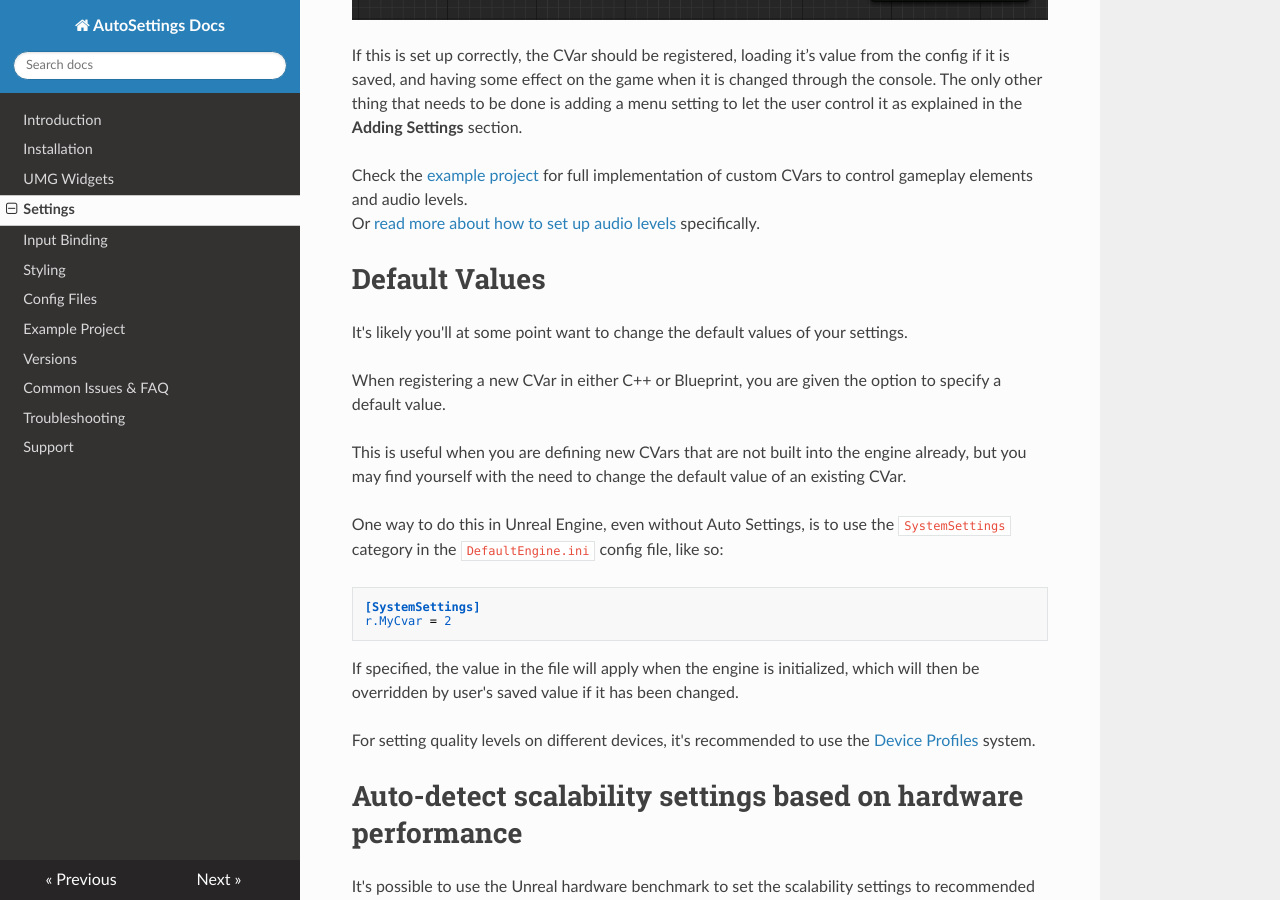
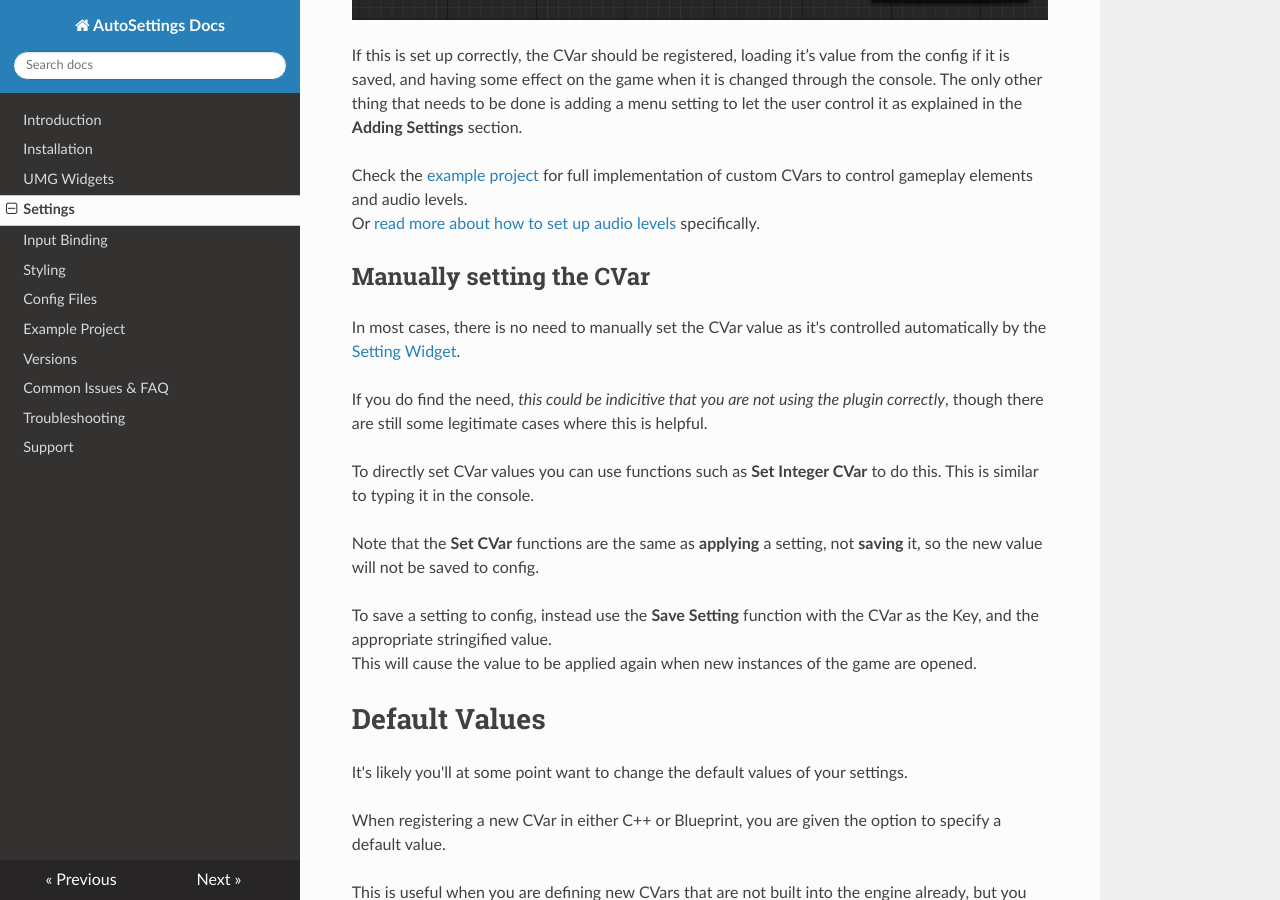
Before and after one commit to Acren/AutoSettings-Docs, an MkDocs documentation site: the page built from docs/settings.md, in a window 1280 px wide and 900 px high, scrolled down 4957 px. Built offline with MkDocs 1.6.1, drawn with Linux system fonts in a browser that asks for light colours; nearby versions of some CDN libraries; old or Windows-style settings are respelled for this version of MkDocs.

Commit message:
Add section about manually saving CVars

```diff
--- a/docs/settings.md
+++ b/docs/settings.md
@@ -105,6 +105,19 @@ If this is set up correctly, the CVar should be registered, loading it’s value
 
 Check the [example project](/example-project) for full implementation of custom CVars to control gameplay elements and audio levels.
 Or [read more about how to set up audio levels](#audio-levels) specifically.
+
+## Manually setting the CVar
+
+In most cases, there is no need to manually set the CVar value as it's controlled automatically by the [Setting Widget](#setting-widgets).
+
+If you do find the need, *this could be indicitive that you are not using the plugin correctly*, though there are still some legitimate cases where this is helpful.
+
+To directly set CVar values you can use functions such as **Set Integer CVar** to do this. This is similar to typing it in the console.
+
+Note that the **Set CVar** functions are the same as **applying** a setting, not **saving** it, so the new value will not be saved to config.
+
+To save a setting to config, instead use the **Save Setting** function with the CVar as the Key, and the appropriate stringified value.
+This will cause the value to be applied again when new instances of the game are opened.
 
 # Default Values
 
```
